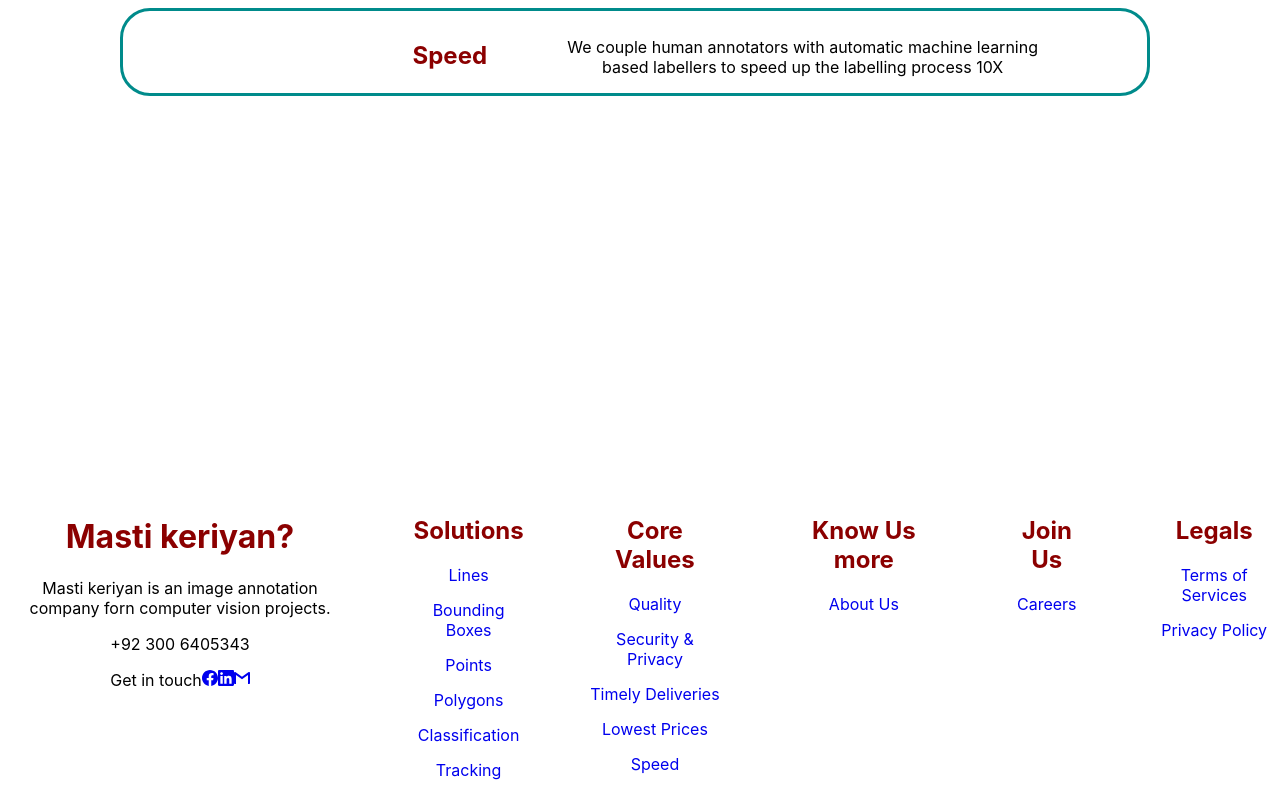
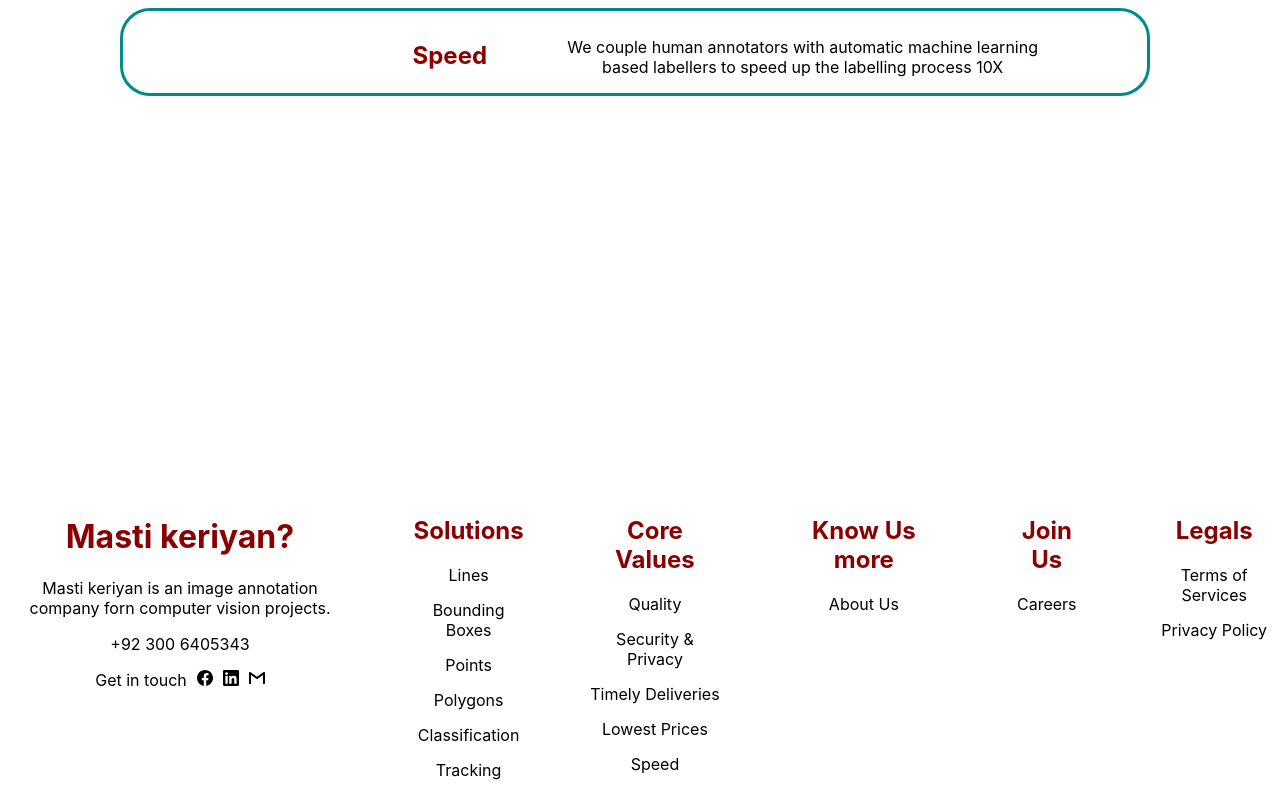
Before and after one commit to D3nii/React-Projects, a React (Create React App) app in the folder prox/: page / in a window 1280 px wide. Shown: the part 3058-3853 px from the top of the page. Built offline with nearby package versions, Linux system fonts and the light colour scheme.

Commit message:
Update Footer.css

```diff
--- a/prox/src/Style/Footer.css
+++ b/prox/src/Style/Footer.css
@@ -9,6 +9,10 @@ hr {
 
 #col {
   display: flex;
+}
+#Links {
+  color: black;
+  margin-left: 10px;
 }
 
 #col1 {
@@ -39,6 +43,7 @@ a:hover {
 
 #col1 > a {
   text-decoration: none;
+  color: black;
   display: block;
   margin: 15px 0;
 }
```
